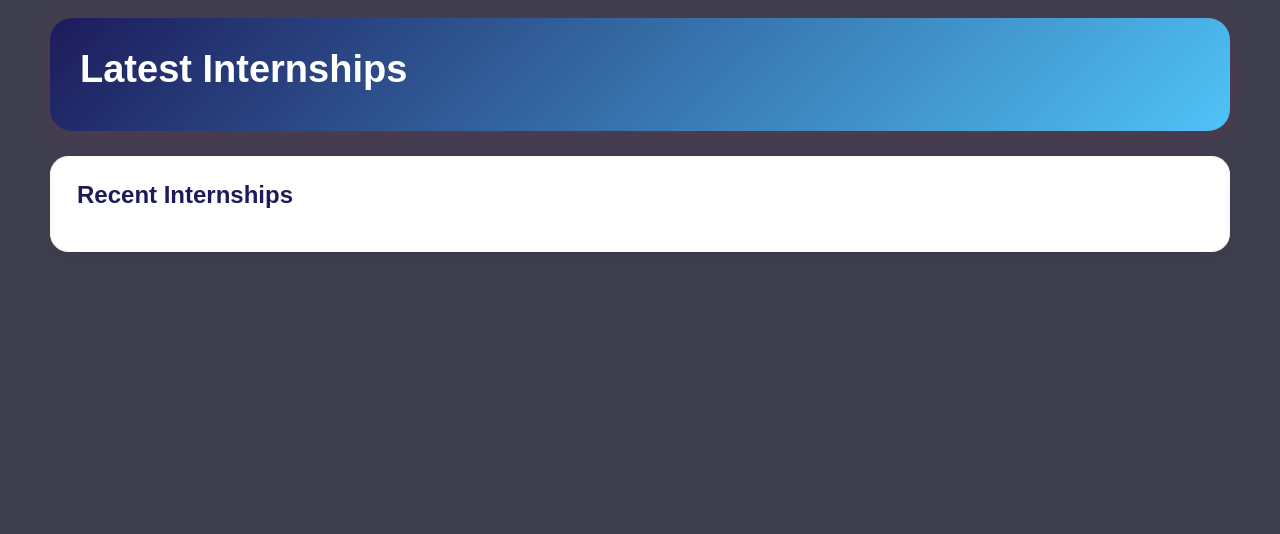
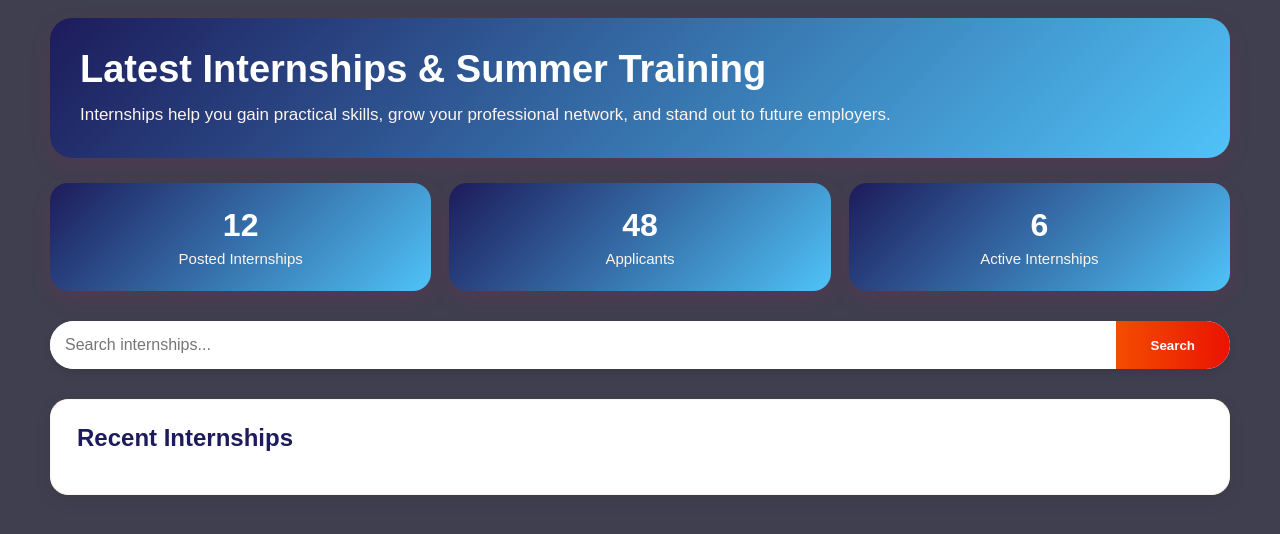
Before and after one commit to Daniel-Lamie95/Web-Programming-Project, a PHP site: page /Available-Internships.php in a window 1280 px wide. Shown: the part 77-611 px from the top of the page. Run offline with PHP 8.4, Linux system fonts and the light colour scheme; data that the repository does not hold is empty.

Commit message:
modified Available-Internships

```diff
--- a/Available-Internships.php
+++ b/Available-Internships.php
@@ -4,7 +4,6 @@ include('Config.php');
 
 $userType = $_SESSION['user_type'] ?? 'student';
 
-/* 📥 Get internships from DB */
 $query = "SELECT * FROM internships";
 $result = mysqli_query($con, $query);
 ?>
@@ -14,7 +13,7 @@ $result = mysqli_query($con, $query);
 <head>
     <meta charset="UTF-8">
     <meta name="viewport" content="width=device-width, initial-scale=1.0">
-    <title>Internships</title>
+    <title>Internship Dashboard - Launchpad</title>
     <link rel="stylesheet" href="css/style.css">
 </head>
 
@@ -25,15 +24,44 @@ $result = mysqli_query($con, $query);
 
     <ul class="company-dashboard-links">
         <li><a href="index.html">Home</a></li>
-        <li><a href="#">Profile</a></li>
-        <li><a href="logout.php">Logout</a></li>
+        <li><a href="student-profile.html">Profile</a></li>
+        <li><a href="login.html">Logout</a></li>
     </ul>
 </nav>
 
 <main class="company-dashboard-container">
 
 <section class="company-dashboard-hero">
-    <h1>Latest Internships</h1>
+    <div>
+        <h1>Latest Internships & Summer Training</h1>
+        <p>Internships help you gain practical skills, grow your professional network, and stand out to future employers.</p>
+    </div>
+</section>
+
+<section class="company-dashboard-stats">
+    <div class="dashboard-stat-card">
+        <h3>12</h3>
+        <p>Posted Internships</p>
+    </div>
+
+    <div class="dashboard-stat-card">
+        <h3>48</h3>
+        <p>Applicants</p>
+    </div>
+
+    <div class="dashboard-stat-card">
+        <h3>6</h3>
+        <p>Active Internships</p>
+    </div>
+</section>
+
+<section class="search-section">
+    <div class="search-box">
+        <form method="get">
+            <input type="text" name="keyword" placeholder="Search internships...">
+            <button type="submit">Search</button>
+        </form>
+    </div>
 </section>
 
 <section class="company-dashboard-internships">
@@ -43,18 +71,20 @@ $result = mysqli_query($con, $query);
 
 <?php while($row = mysqli_fetch_assoc($result)) {
 
-    /* 🔥 Decide link based on role */
-    if ($userType == 'company') {
-        $link = "edit-internship.php?id=" . $row['id'];
-    } else {
-        $link = "internship-details.php?id=" . $row['id'];
-    }
+    $link = ($userType == 'company')
+        ? "edit-internship.php?id=" . $row['id']
+        : "internship-details.php?id=" . $row['id'];
 ?>
 
 <a href="<?php echo $link; ?>" class="dashboard-internship-card">
     <h3><?php echo htmlspecialchars($row['title']); ?></h3>
     <p><?php echo htmlspecialchars($row['field']); ?></p>
-    <span><?php echo htmlspecialchars($row['start_date']); ?></span>
+
+    <span>
+        <?php
+        echo date("F Y", strtotime($row['start_date'])) . " - " . $row['duration'];
+        ?>
+    </span>
 </a>
 
 <?php } ?>
```
